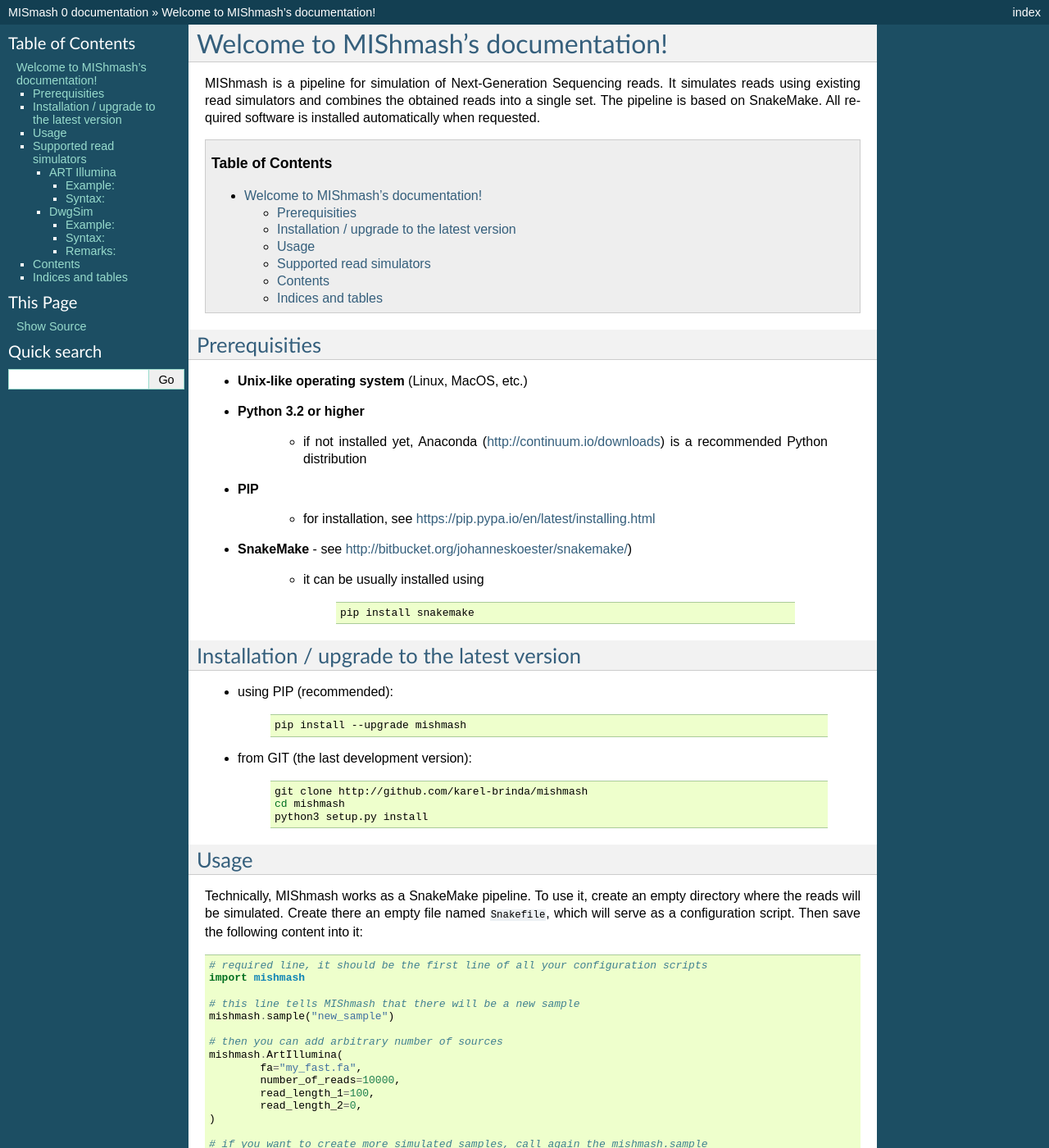
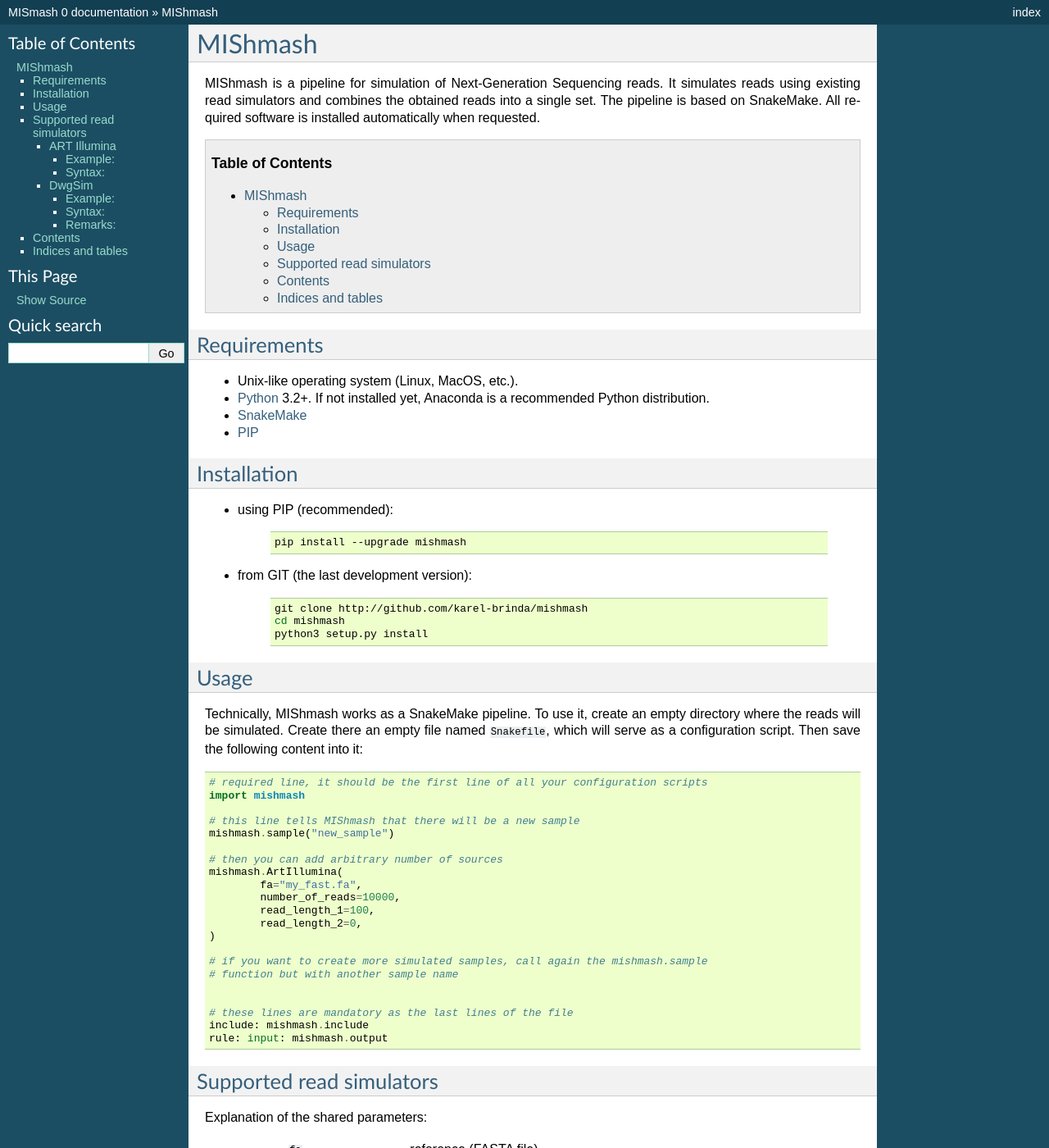
Before and after one commit to karel-brinda/rnftools, a Sphinx documentation site: the page built from docs/index.rst, in a window 1280 px wide and 1400 px high. Shown: the whole window at 82% size. Built offline with Sphinx 7.4.7, drawn with Linux system fonts in a browser that asks for light colours; some of the changed text lies outside the part shown.

Commit message:
Var. table, better links

```diff
--- a/docs/index.rst
+++ b/docs/index.rst
@@ -3,9 +3,8 @@
    You can adapt this file completely to your liking, but it should at least
    contain the root `toctree` directive.
 
-====================================
-Welcome to MIShmash's documentation!
-====================================
+MIShmash
+========
 
 MIShmash is a pipeline for simulation of Next-Generation Sequencing reads. It simulates reads using
 existing read simulators and combines the obtained reads into a single set. The pipeline is based
@@ -15,29 +14,21 @@
    :depth: 2
 
 
-Prerequisities
-==============
+Requirements
+------------
 
-* **Unix-like operating system** (Linux, MacOS, etc.)
-* **Python 3.2 or higher**
+* Unix-like operating system (Linux, MacOS, etc.).
+* `Python`_ 3.2+. If not installed yet, Anaconda is a recommended Python distribution.
+* `SnakeMake`_
+* `PIP`_
 
-	* if not installed yet, Anaconda (http://continuum.io/downloads) is a recommended Python distribution
+.. _Python: http://python.org
+.. _Anaconda: http://continuum.io/downloads
+.. _SnakeMake: http://bitbucket.org/johanneskoester/snakemake/
+.. _PIP: http://pip.pypa.io/en/latest/installing.html
 
-* **PIP**
-
-	* for installation, see https://pip.pypa.io/en/latest/installing.html
-
-* **SnakeMake** - see http://bitbucket.org/johanneskoester/snakemake/)
-
-	* it can be usually installed using
-
-		.. code-block:: bash
-
-			pip install snakemake
-
-
-Installation / upgrade to the latest version
-============================================
+Installation
+------------
 
 * using PIP (recommended):
 
@@ -55,7 +46,7 @@
 
 
 Usage
-=====
+-----
 
 Technically, MIShmash works as a SnakeMake pipeline. To use it, create an empty directory where the reads will be simulated.
 Create there an empty file named ``Snakefile``, which will serve as a configuration script.
@@ -106,7 +107,7 @@
 
 
 ART Illumina
-------------
+^^^^^^^^^^^^
 
 Example:
 ~~~~~~~~
@@ -140,7 +141,7 @@
 
 
 DwgSim
-------
+^^^^^^
 
 Example:
 ~~~~~~~~
@@ -179,7 +180,7 @@
 
 
 Contents
-========
+--------
 
 .. toctree::
    :maxdepth: 2
@@ -189,7 +190,7 @@
 
 
 Indices and tables
-==================
+------------------
 
 * :ref:`genindex`
 * :ref:`modindex`
```
Also changed, not shown: other parts of docs/index.rst (+20 -10 lines).
